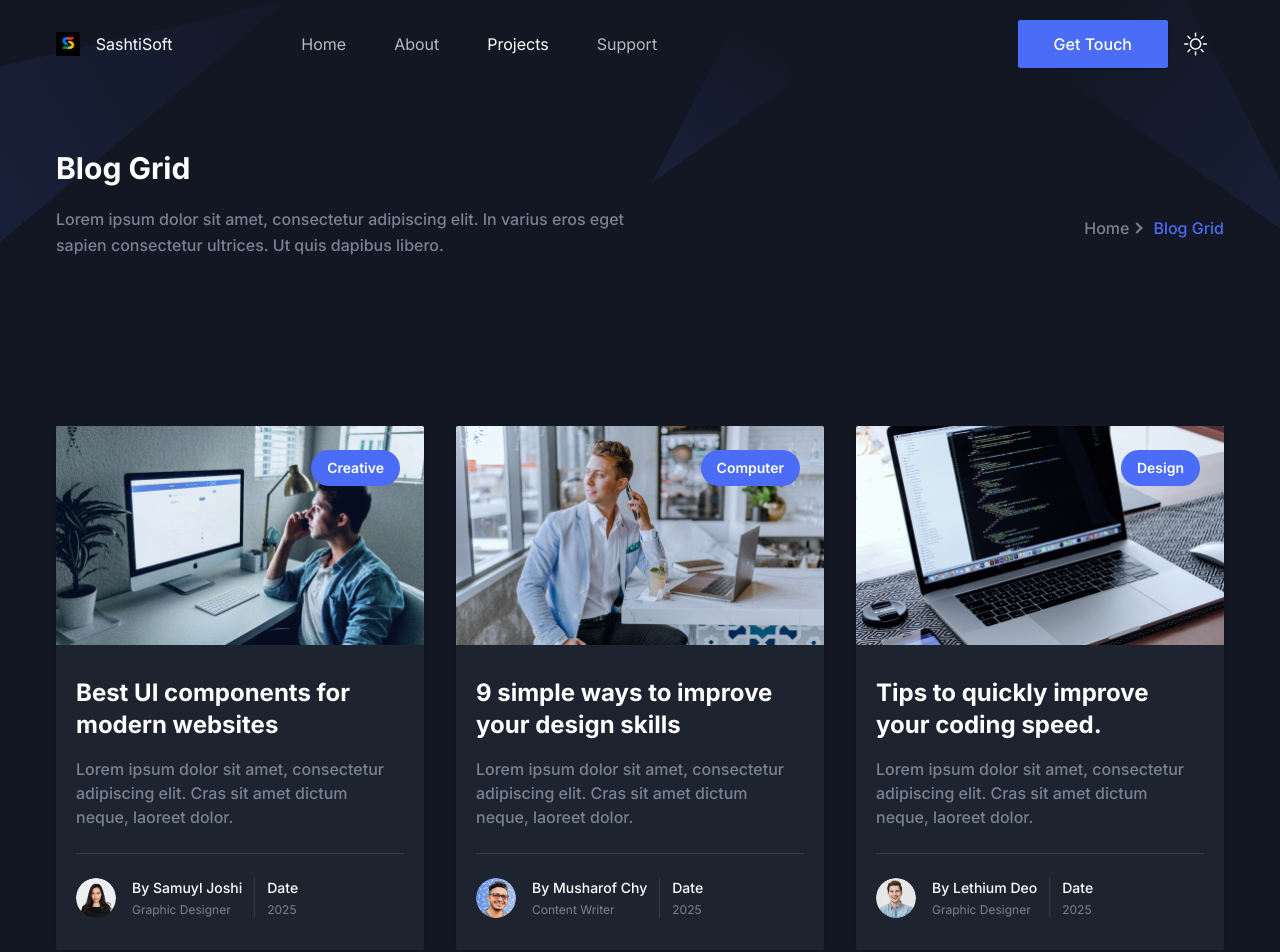
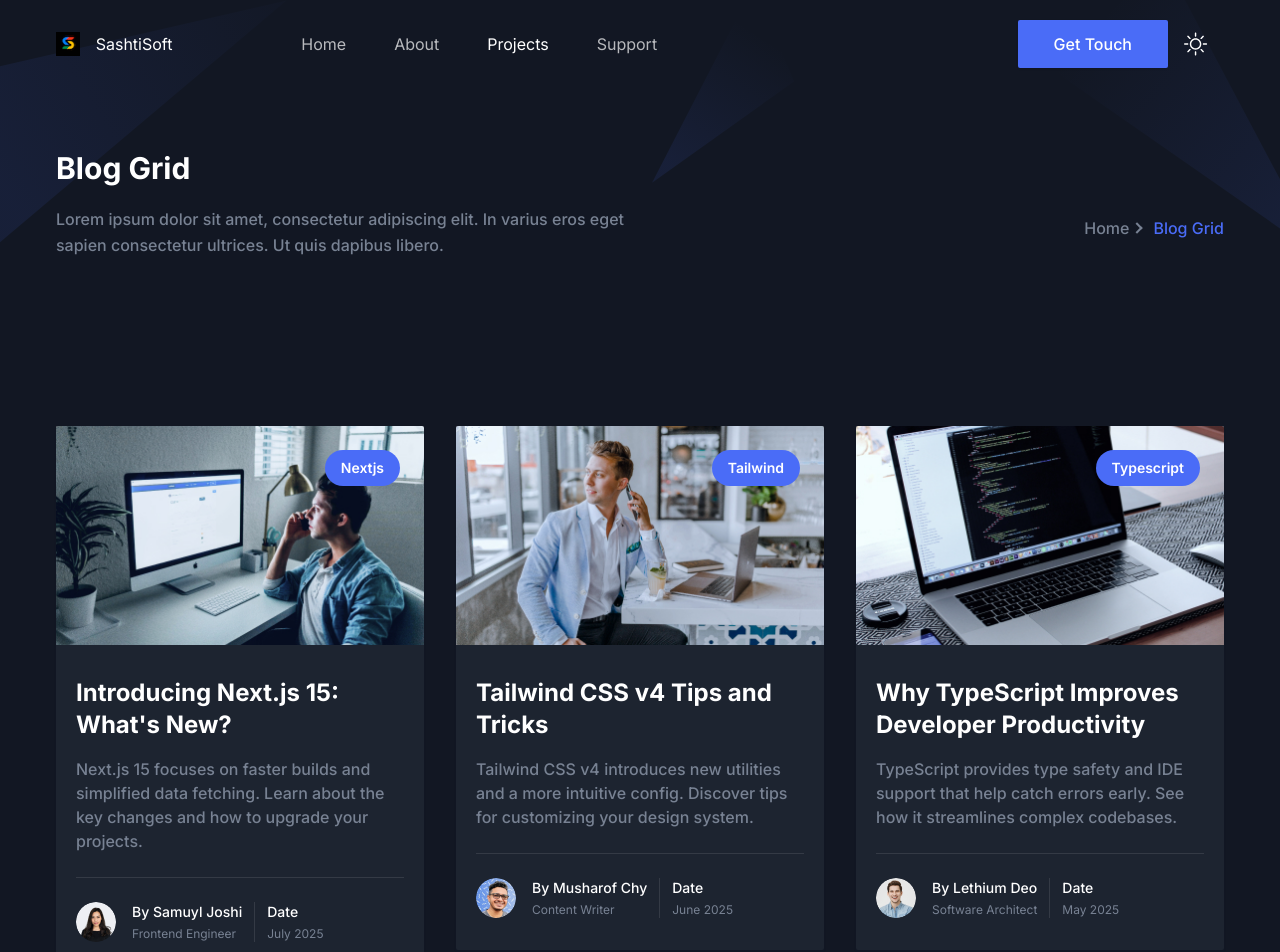
Before and after one commit to Mani7TAM/sashtisoft, a Next.js app: page /blog in a window 1280 px wide. Shown: the top 952 px of the page. Built offline with nearby package versions, Linux system fonts and the light colour scheme.

Commit message:
Update blog data with real content and metadata

```diff
--- a/src/app/blog-details/page.tsx
+++ b/src/app/blog-details/page.tsx
@@ -5,8 +5,9 @@ import Image from "next/image";
 import { Metadata } from "next";
 
 export const metadata: Metadata = {
-  title: "Blog Details Page | Free Next.js Template for Sashtisoft and SaaS",
-  description: "This is Blog Details Page for Sashtisoft Nextjs Template",
+  title: "Blog Details | Next.js, Tailwind and TypeScript Insights",
+  description:
+    "Deep dives and guides covering the latest in Next.js, Tailwind CSS v4 and TypeScript.",
   // other metadata
 };
 
--- a/src/app/blog-sidebar/page.tsx
+++ b/src/app/blog-sidebar/page.tsx
@@ -7,8 +7,9 @@ import Image from "next/image";
 import { Metadata } from "next";
 
 export const metadata: Metadata = {
-  title: "Blog Details Page | Free Next.js Template for Sashtisoft and SaaS",
-  description: "This is Blog Details Page for Sashtisoft Nextjs Template",
+  title: "Blog Sidebar | Next.js, Tailwind and TypeScript",
+  description:
+    "More posts and resources on using Next.js 15, Tailwind CSS v4 and TypeScript effectively.",
   // other metadata
 };
 
--- a/src/app/blog/page.tsx
+++ b/src/app/blog/page.tsx
@@ -5,8 +5,9 @@ import Breadcrumb from "@/components/Common/Breadcrumb";
 import { Metadata } from "next";
 
 export const metadata: Metadata = {
-  title: "Blog Page | Free Next.js Template for Sashtisoft and SaaS",
-  description: "This is Blog Page for Sashtisoft Nextjs Template",
+  title: "Blog Page | Latest Posts on Next.js and TypeScript",
+  description:
+    "Read about new features in Next.js 15, Tailwind CSS v4 tips, and TypeScript best practices.",
   // other metadata
 };
 
--- a/src/components/Blog/blogData.tsx
+++ b/src/components/Blog/blogData.tsx
@@ -3,45 +3,45 @@ import { Blog } from "@/types/blog";
 const blogData: Blog[] = [
   {
     id: 1,
-    title: "Best UI components for modern websites",
+    title: "Introducing Next.js 15: What's New?",
     paragraph:
-      "Lorem ipsum dolor sit amet, consectetur adipiscing elit. Cras sit amet dictum neque, laoreet dolor.",
+      "Next.js 15 focuses on faster builds and simplified data fetching. Learn about the key changes and how to upgrade your projects.",
     image: "/images/blog/blog-01.jpg",
     author: {
       name: "Samuyl Joshi",
       image: "/images/blog/author-01.png",
-      designation: "Graphic Designer",
+      designation: "Frontend Engineer",
     },
-    tags: ["creative"],
-    publishDate: "2025",
+    tags: ["nextjs", "release"],
+    publishDate: "July 2025",
   },
   {
     id: 2,
-    title: "9 simple ways to improve your design skills",
+    title: "Tailwind CSS v4 Tips and Tricks",
     paragraph:
-      "Lorem ipsum dolor sit amet, consectetur adipiscing elit. Cras sit amet dictum neque, laoreet dolor.",
+      "Tailwind CSS v4 introduces new utilities and a more intuitive config. Discover tips for customizing your design system.",
     image: "/images/blog/blog-02.jpg",
     author: {
       name: "Musharof Chy",
       image: "/images/blog/author-02.png",
       designation: "Content Writer",
     },
-    tags: ["computer"],
-    publishDate: "2025",
+    tags: ["tailwind", "design"],
+    publishDate: "June 2025",
   },
   {
     id: 3,
-    title: "Tips to quickly improve your coding speed.",
+    title: "Why TypeScript Improves Developer Productivity",
     paragraph:
-      "Lorem ipsum dolor sit amet, consectetur adipiscing elit. Cras sit amet dictum neque, laoreet dolor.",
+      "TypeScript provides type safety and IDE support that help catch errors early. See how it streamlines complex codebases.",
     image: "/images/blog/blog-03.jpg",
     author: {
       name: "Lethium Deo",
       image: "/images/blog/author-03.png",
-      designation: "Graphic Designer",
+      designation: "Software Architect",
     },
-    tags: ["design"],
-    publishDate: "2025",
+    tags: ["typescript", "development"],
+    publishDate: "May 2025",
   },
 ];
 export default blogData;
```
